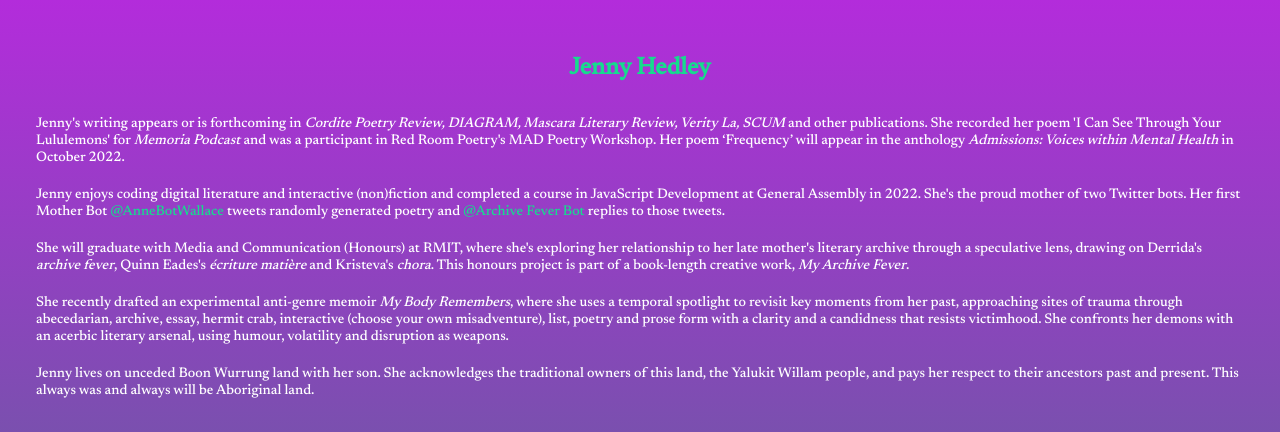
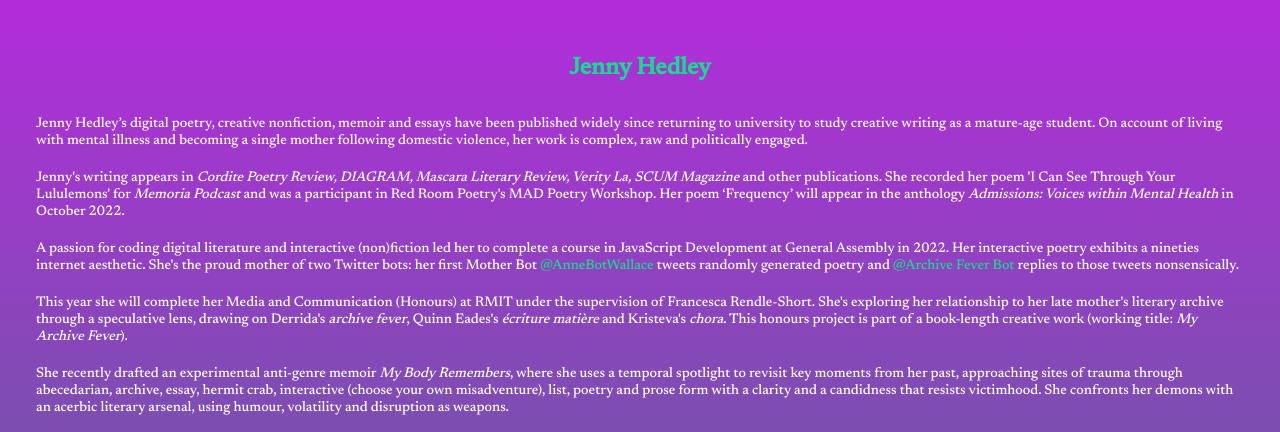
Before and after one commit to jennyhedley/jennyhedley.github.io, a plain HTML site: page index.html in a window 1280 px wide. Shown: the top 432 px of the page. Drawn offline with Linux system fonts and the light colour scheme.

Commit message:
🍮👞 Updated with Glitch

```diff
--- a/index.html
+++ b/index.html
@@ -24,26 +24,28 @@
   </header>
   <body>
     <p>
-      Jenny's writing appears or is forthcoming in
-      <i>Cordite Poetry Review, DIAGRAM, Mascara Literary Review, Verity La, SCUM</i>
+      Jenny Hedley’s digital poetry, creative nonfiction, memoir and essays have been published widely since returning to university to study creative writing as a mature-age student. On account of living with mental illness and becoming a single mother following domestic violence, her work is complex, raw and politically engaged.
+    </p>
+    <p>
+      Jenny's writing appears in
+      <i>Cordite Poetry Review, DIAGRAM, Mascara Literary Review, Verity La, SCUM Magazine</i>
       and other publications. She recorded her poem 'I Can See Through Your
       Lululemons' for <i>Memoria Podcast</i> and was a participant in Red Room Poetry's
       MAD Poetry Workshop. Her poem ‘Frequency’ will appear in the anthology <i>Admissions: Voices within Mental Health</i> in October 2022.
     </p>
     <p>
-      Jenny enjoys coding digital literature and interactive (non)fiction and
-      completed a course in JavaScript Development at General Assembly in 2022. She's
-      the proud mother of two Twitter bots. Her first Mother Bot
+A passion for coding digital literature and interactive (non)fiction led her to complete a course in JavaScript Development at General Assembly in 2022. Her interactive poetry exhibits a nineties internet aesthetic. She's
+      the proud mother of two Twitter bots: her first Mother Bot
       <a href="https://twitter.com/AnneBotWallace">@AnneBotWallace</a> tweets
       randomly generated poetry and
       <a href="https://twitter.com/ArchiveFeverBot">@Archive Fever Bot</a>
-      replies to those tweets.
+      replies to those tweets nonsensically.
     </p>
     <p>
-      She will graduate with Media and Communication (Honours) at RMIT, where she's
+      This year she will complete her Media and Communication (Honours) at RMIT under the supervision of Francesca Rendle-Short. She's
       exploring her relationship to her late mother's literary archive through a
       speculative lens, drawing on Derrida's <i>archive fever</i>, Quinn Eades's
-      <i>écriture matière</i> and Kristeva's <i>chora</i>. This honours project is part of a book-length creative work, <i>My Archive Fever</i>.
+      <i>écriture matière</i> and Kristeva's <i>chora</i>. This honours project is part of a book-length creative work (working title: <i>My Archive Fever</i>).
     </p>
     <p>
       She recently drafted an experimental anti-genre memoir
```
Also changed, not shown: 1 other file.
